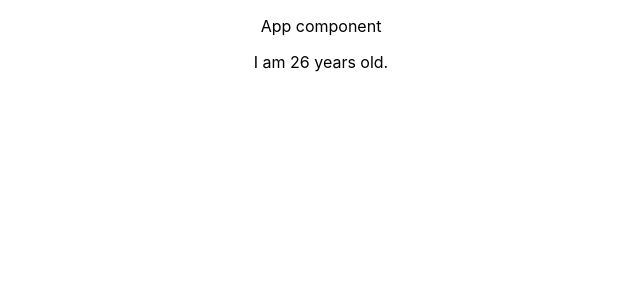
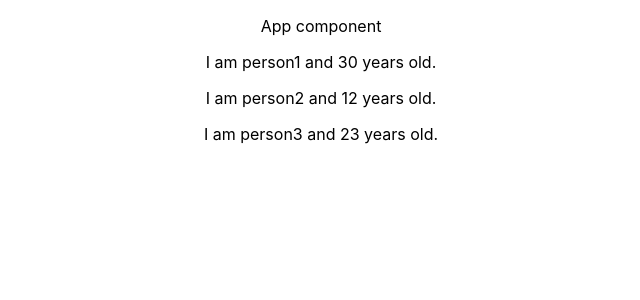
Before and after one commit to Rohitwable/react-comp, a React (Create React App) app: page / in a window 1280 px wide. Shown: the top 300 px of the page, without its empty margins (319-959 px from the left). Built offline with nearby package versions, Linux system fonts and the light colour scheme.

Commit message:
passing props

```diff
--- a/src/App.js
+++ b/src/App.js
@@ -7,7 +7,9 @@ function App() {
   return (
     <div className="App">
       <p>App component</p>
-      <Person />
+      <Person name="person1" age="30" />
+      <Person name="person2" age="12" />
+      <Person name="person3" age="23" />
     </div>
   )
 }
--- a/src/Person/Person.js
+++ b/src/Person/Person.js
@@ -9,7 +9,7 @@ import React from 'react';
 
 // }
 
-const person = () => {
-    return <p>I am {Math.floor(Math.random() * 30)} years old.</p>
+const person = (props) => {
+    return <p>I am {props.name} and {props.age} years old.</p>
 }
 export default person;
```
